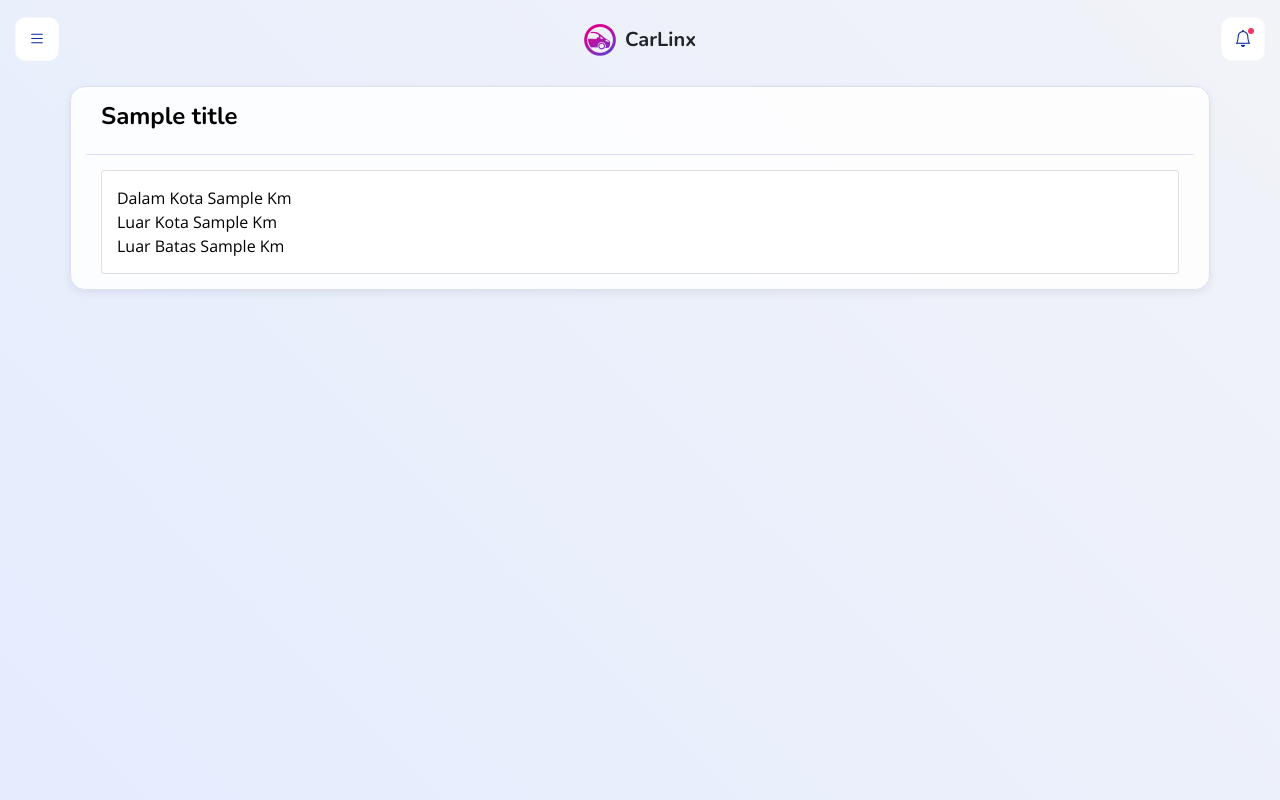
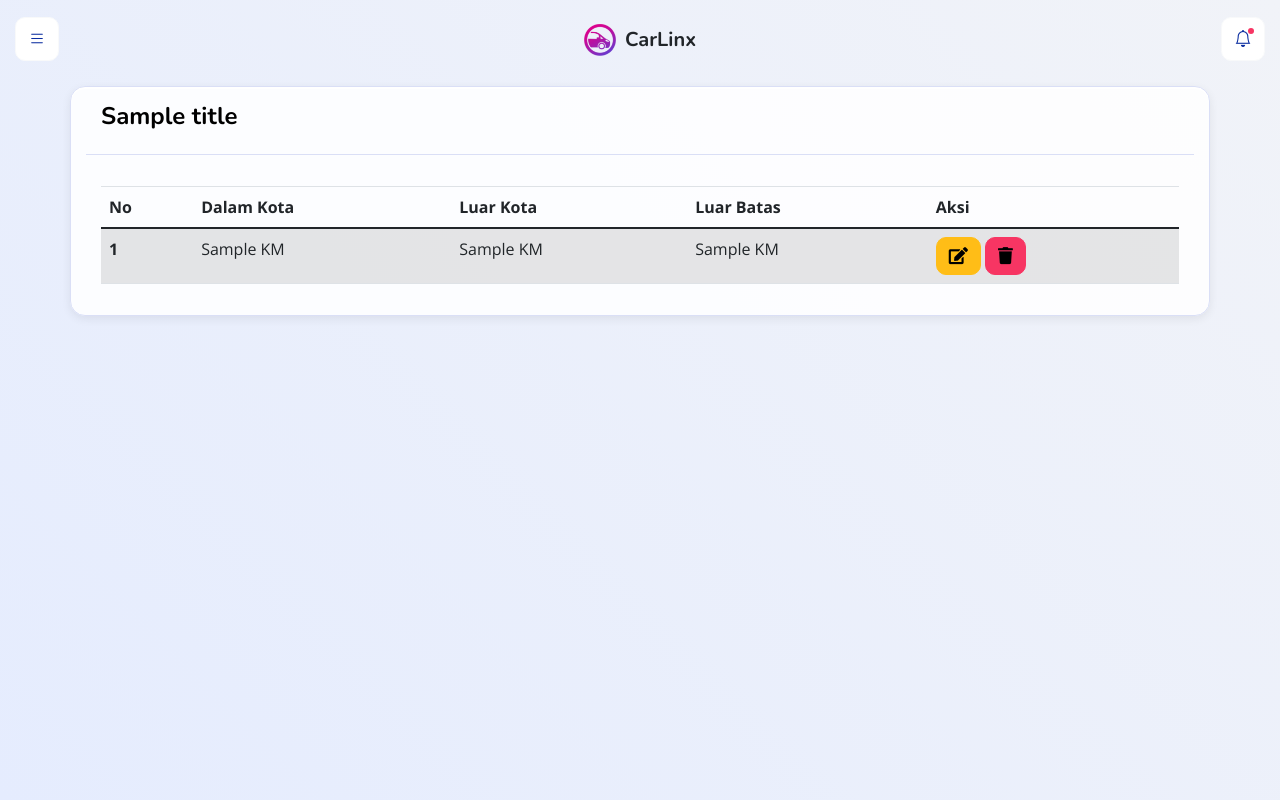
Before and after one commit to aguspuryanto/demo-carlinx, a CodeIgniter 4 app: the page made by app/Views/pengaturan/batas-wilayah.php in a window 1280 px wide. Run offline with PHP 8.4 and a stand-in for CodeIgniter, Linux system fonts and the light colour scheme; the template is opened without the code that fills it: most values are stand-ins (such as "Sample title", 1, 10 or a date in 2020); some libraries are stand-ins or nearby versions.

Commit message:
update batas wilayah

```diff
--- a/app/Views/pengaturan/batas-wilayah.php
+++ b/app/Views/pengaturan/batas-wilayah.php
@@ -19,7 +19,7 @@
                     //include_once '_form.php';
                     // echo json_encode($listData);
                     ?>
-                    <ul class="list-group">
+                    <ul class="list-group d-sm-block d-md-block d-lg-none d-xl-none">
                         <?php foreach ($listData['result_wilayah'] as $item) : ?>
                         <li class="list-group-item">
                             <a href="#" class="list-group-item-action" data-bs-toggle="modal" data-bs-target="#addModal" data-id="<?= $item['id'] ?>" data-item="<?= esc(json_encode($item)) ?>">
@@ -30,6 +30,39 @@
                         </li>
                         <?php endforeach ?>
                     </ul>
+
+                    <div class="d-none table-responsive d-sm-none d-md-none d-lg-block d-xl-block mt-3">
+                    <table class="table table-striped">
+                        <thead>
+                            <tr>
+                                <th scope="col">No</th>
+                                <th scope="col">Dalam Kota</th>
+                                <th scope="col">Luar Kota</th>
+                                <th scope="col">Luar Batas</th>
+                                <th scope="col">Aksi</th>
+                            </tr>
+                        </thead>
+                        <tbody>
+                            <?php $no = 1; ?>
+                            <?php foreach ($listData['result_wilayah'] as $item) : ?>
+                                <tr>
+                                    <th scope="row"><?= $no++ ?></th>
+                                    <td><?= ($item['dlm_kota']) ?> KM</td>
+                                    <td><?= ($item['dlm_prop']) ?> KM</td>
+                                    <td><?= ($item['luar_batas']) ?> KM</td>
+                                    <td>
+                                        <a href="#" class="btn btn-warning" data-bs-toggle="modal" data-bs-target="#addModal" data-id="<?= $item['id'] ?>" data-item="<?= esc(json_encode($item)) ?>">
+                                            <i class="fas fa-edit"></i>
+                                        </a>
+                                        <a href="#" class="btn btn-danger btn-delete" data-id="<?= $item['id'] ?>">
+                                            <i class="fas fa-trash"></i>
+                                        </a>
+                                    </td>
+                                </tr>
+                            <?php endforeach ?>
+                        </tbody>
+                    </table>
+                    </div>
                 </div>
             </div>
         </div>
```
